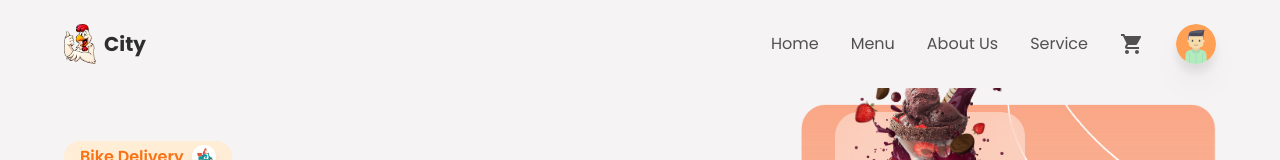
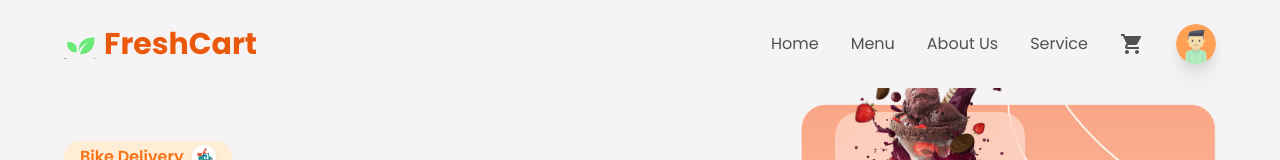
Before and after one commit to enpvivek/freshcart, a React (Create React App) app: page / in a window 1280 px wide. Shown: the top 160 px of the page. Built offline with nearby package versions, Linux system fonts and the light colour scheme; no server answers; the database is empty.

Commit message:
Finalize changes

```diff
--- a/src/components/Header.jsx
+++ b/src/components/Header.jsx
@@ -57,7 +57,7 @@ const Header = () => {
       <div className="hidden md:flex w-full h-full items-center justify-between">
         <Link to={"/"} className="flex items-center gap-2">
           <img className="w-8 object-cover" src={Logo} alt="logo" />
-          <p className="text-headingColor text-xl font-bold">City</p>
+          <p className="text-3xl text-orange-600 font-bold">FreshCart</p>
         </Link>
 
         <div className="flex items-center gap-8">
@@ -172,7 +172,7 @@ const Header = () => {
 
         <Link to={"/"} className="flex items-center gap-2">
           <img className="w-8 object-cover" src={Logo} alt="logo" />
-          <p className="text-headingColor text-xl font-bold">City</p>
+          <p className="text-2xl text-orange-600 font-bold">FreshCart</p>
         </Link>
 
         <div className="relative">
```
Also changed, not shown: src/img/logo.png.
